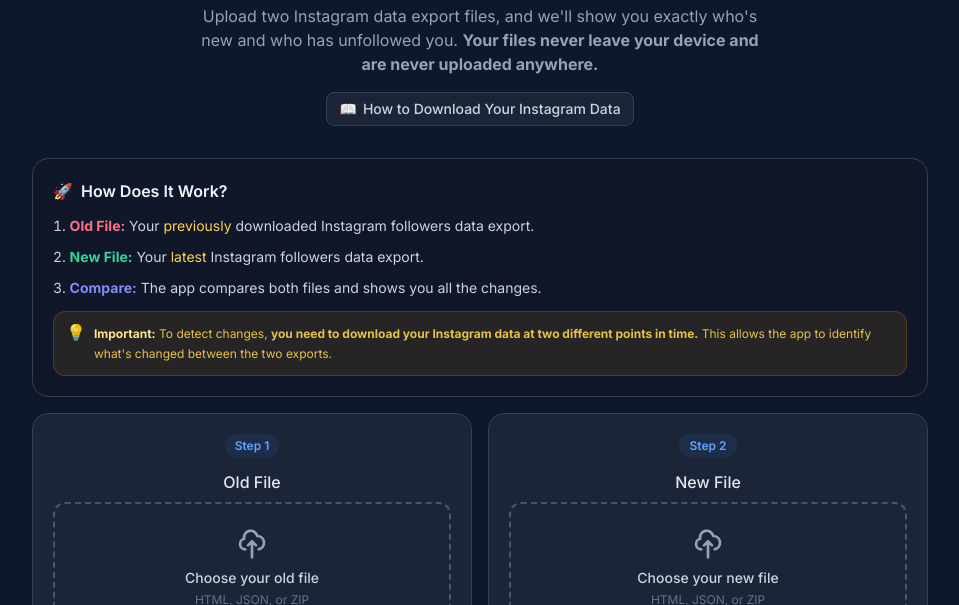
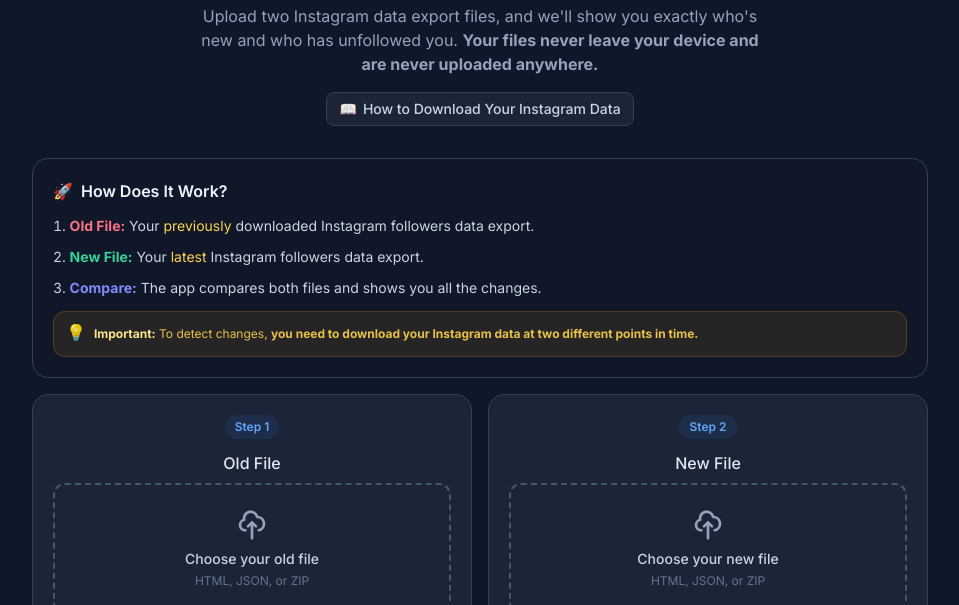
Before and after one commit to arefshamss/InstaTracker, a website: page index.html in a window 1280 px wide. Shown: the part 195-800 px from the top of the page, without its empty margins (160-1119 px from the left). Drawn offline with nearby package versions, Linux system fonts and the light colour scheme.

Commit message:
chore: remove redundant explanation about Instagram data exports

```diff
--- a/index.html
+++ b/index.html
@@ -126,8 +126,6 @@
               >you need to download your Instagram data at two different points
               in time.</strong
             >
-            This allows the app to identify what's changed between the two
-            exports.
           </span>
         </div>
       </div>
```
